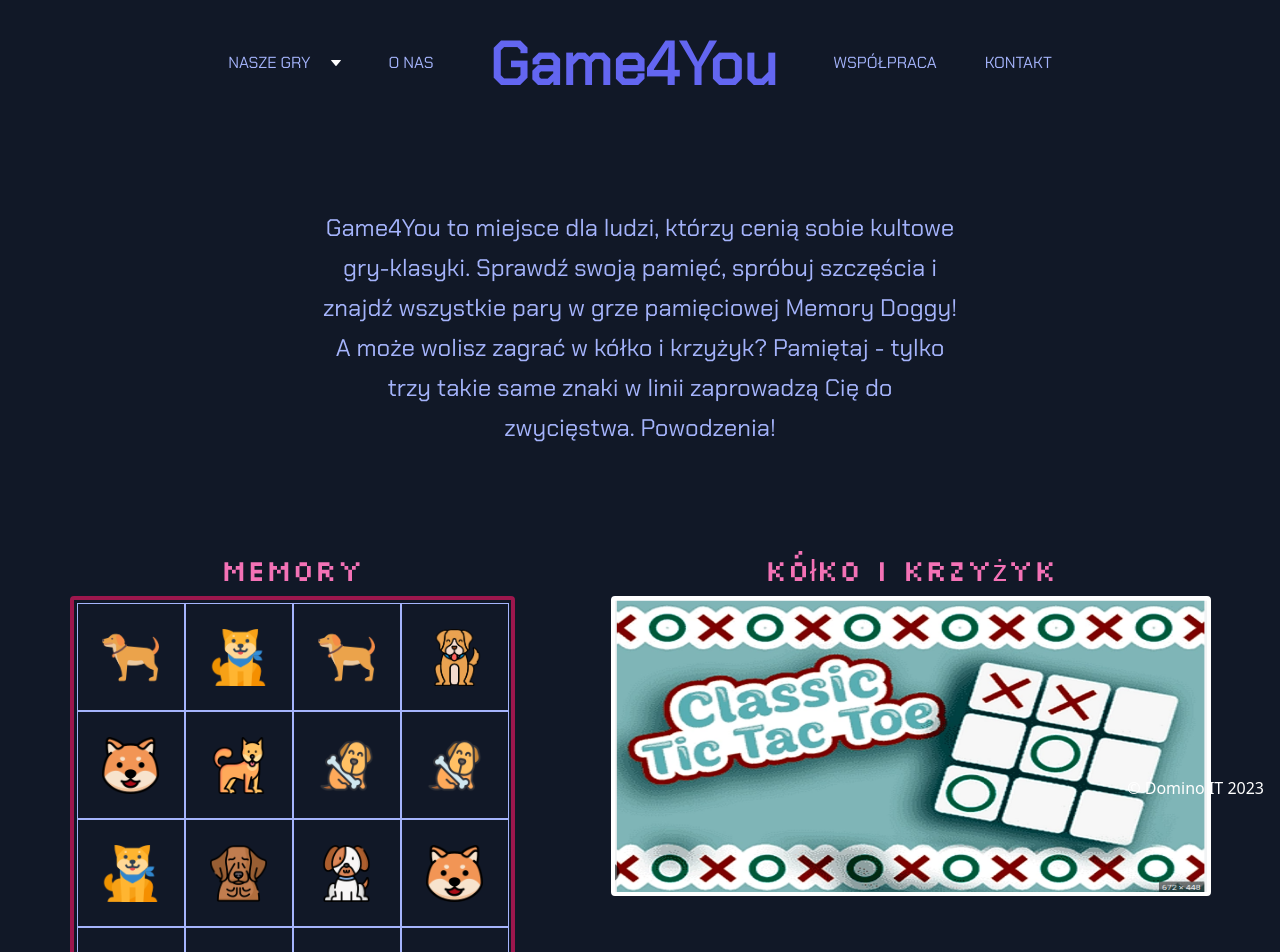
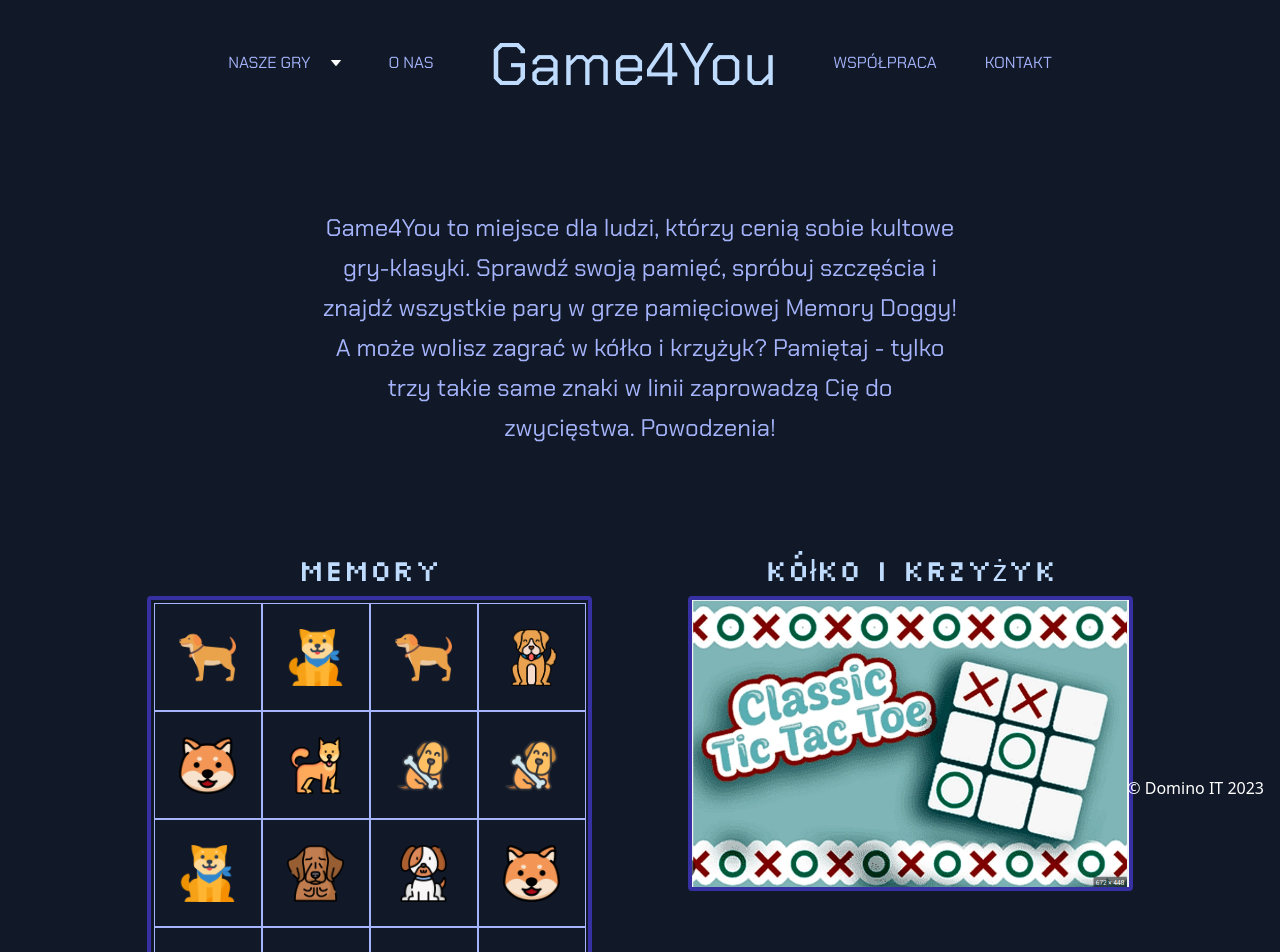
Before and after one commit to DominoxB/Game4You, a Vue app: page / in a window 1280 px wide. Shown: the top 952 px of the page. Built offline with nearby package versions, Linux system fonts and the light colour scheme.

Commit message:
fix: change font color

```diff
--- a/src/components/atoms/HomeContent.vue
+++ b/src/components/atoms/HomeContent.vue
@@ -5,22 +5,22 @@
         Sprawdź swoją pamięć, spróbuj szczęścia i znajdź wszystkie pary w grze pamięciowej Memory Doggy! A może wolisz zagrać w kółko i
         krzyżyk? Pamiętaj - tylko trzy takie same znaki w linii zaprowadzą Cię do zwycięstwa. Powodzenia!</span>
     </div>
-    <div class="flex justify-center text-center space-x-24 mt-16">
+    <div class="flex justify-center text-center text-blue-200 font-silk text-3xl space-x-24 mt-16">
       <router-link to="/MemoryGame">
         <div class="cursor-pointer w-[445px] h-[445px]" @mouseover="hover = true" @mouseleave="hover = false">
-          <span class="font-silk text-pink-400 text-3xl">Memory</span>
+          <span>Memory</span>
           <video width="445" height="445" autoplay v-if="hover" class="mt2">
             <source src="../videos/memory.mp4">
           </video>
           <img src="@/components/images/mems.png" alt="Memory Game"
-            class="border-4 border-pink-800 rounded mt-2" v-else/>
+            class="border-4 border-indigo-800 rounded mt-2" v-else/>
         </div>
       </router-link>
       <router-link to="/TicTacToeGame">
-        <div class="cursor-pointer">
-          <span class="font-silk text-pink-400 text-3xl">Kółko i krzyżyk</span>
+        <div class="cursor-pointer w-[445px] h-[445px]">
+          <span>Kółko i krzyżyk</span>
           <img src="@/components/images/tictactoe.png" alt="Kółko i krzyżyk"
-            class="w-[600px] h-[300px] border-4 border-white rounded mt-2"/>
+            class="border-4 border-indigo-800 rounded mt-2"/>
         </div>
       </router-link>
     </div>
--- a/src/components/atoms/HomeLogo.vue
+++ b/src/components/atoms/HomeLogo.vue
@@ -1,6 +1,6 @@
 <template>
   <div class="mx-12 bg-gray-900 flex items-center">
-    <span class="text-6xl font-chacra text-indigo-500 font-bold">Game4You</span>
+    <span class="text-6xl font-chacra text-blue-200">Game4You</span>
   </div>
 </template>
 
```
